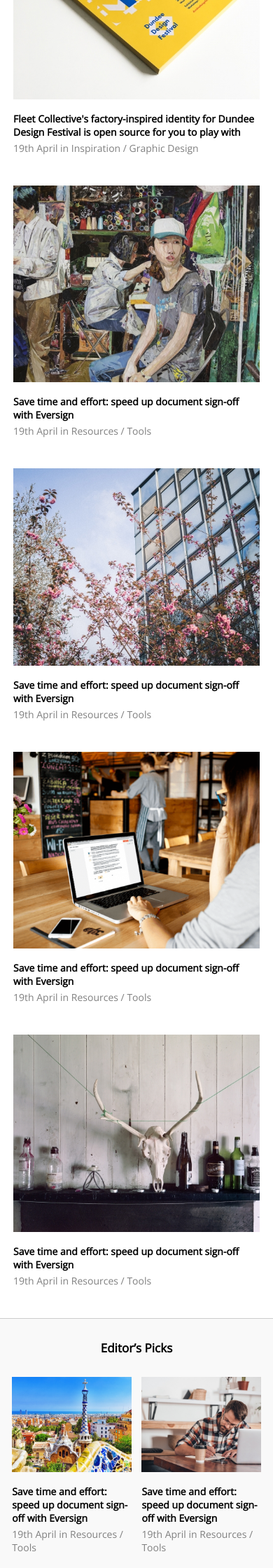
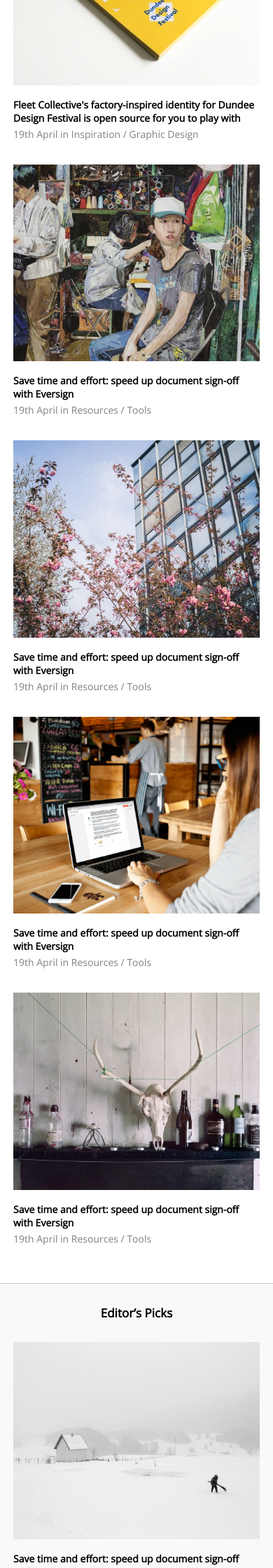
Before and after one commit to megraz/creativeboom, a PHP site: page / in a window 390 px wide. Shown: the part 1000-3240 px from the top of the page at 70% size. Run offline with PHP 8.4, Linux system fonts and the light colour scheme.

Commit message:
editor's picks

```diff
--- a/css/style.css
+++ b/css/style.css
@@ -4,7 +4,7 @@ body{
     width: 100%;
 }
 
-/*header*/
+/*-------------------------header-------------------------*/
 
 .bigheader{
     display: flex;
@@ -111,7 +111,7 @@ nav .menu ul li a:hover{
     color: black;
 }
 
-/*lead article*/
+/*-------------------------lead article-------------------------*/
 
 .banniere{
     background: url(../images/banniere.jpeg);
@@ -162,15 +162,7 @@ nav .menu ul li a:hover{
     text-decoration: underline;
 }
 
-/*articles gallery*/
-
-main {
-    display: flex;
-    flex-direction: column;
-    align-items: center;
-    margin-top: 25px;
-
-}
+/*-------------------------articles gallery-------------------------*/
 
 .articlesgallery{
     display: flex;
@@ -178,7 +170,7 @@ main {
     justify-content: space-around;
     width: 95%;
     margin: auto;
-    margin-bottom: 0;
+    margin-bottom: 20px;
 }
 
 .leadarticle{
@@ -187,11 +179,10 @@ main {
 
 article {
     width: 31%;
-    height: 52%;
-    margin-bottom: 30px;
     font-family: 'Open Sans', sans-serif;
     font-size: 14px;
     font-weight: bold;
+    margin-bottom: 20px;
 }
 
 
@@ -202,7 +193,6 @@ article img{
 .legende {
     width: 100%;
     height: 70%;
-    margin-bottom: 45px;
 }
 
 .date {
@@ -223,18 +213,17 @@ article img{
     text-decoration: underline;
 }
 
-/*editor's picks section*/
+/*-------------------------editor's picks section-------------------------*/
 
 .editor {
     display: flex;
     flex-direction: column;
     align-items: center;
+    width: 100%;
+    margin-bottom: 40px;
     background: rgb(249, 249, 249);
     border-top: 1px solid rgb(204, 204, 204);
     border-bottom: 1px solid rgb(204, 204, 204);
-    margin-bottom: 40px;
-    height: 50%;
-    width: 100%;
 
 }
 
@@ -249,8 +238,10 @@ article img{
 
 .editorspicks{
     display: flex;
+ flex-wrap: wrap;
     justify-content: space-around;
     width:  95%;
+    margin-bottom: 25px;
 }
 
 .editorspicks article {
@@ -262,7 +253,7 @@ article img{
     width: 100%;
 }
 
-/*banner ad*/
+/*-------------------------banner ad-------------------------*/
 
 aside {
     text-align: center;
@@ -274,7 +265,7 @@ aside img {
     width: 93%;
 }
 
-/*load more button*/
+/*-------------------------load more button-------------------------*/
 
 .loadmore {
     font-family: 'Open Sans', sans-serif;
@@ -295,7 +286,7 @@ aside img {
     color: white;
 }
 
-/*newsletter form*/
+/*-------------------------newsletter form-------------------------*/
 
 .newsletter {
     text-align: center;
@@ -336,7 +327,7 @@ button {
     font-size: 16px;
 }
 
-/*social networks section*/
+/*-------------------------social networks section-------------------------*/
 
 .reseaux {
     height: 130px;
@@ -345,7 +336,7 @@ button {
     align-items: center;
 }
 
-/*footer*/
+/*-------------------------footer-------------------------*/
 
 footer {
     background: #222;
@@ -397,7 +388,7 @@ footer a:hover {
     margin-top: 30px;
     margin-bottom: 30px;
 }
-/*responsive design*/
+/*-------------------------responsive design-------------------------*/
 
 @media screen and (max-width: 1024px){
 
@@ -437,25 +428,11 @@ footer a:hover {
     height: 19px;
 }
 
-main {
-    display: flex;
-    flex-direction: column;
-    align-items: center;
-    margin-top: 25px;
-
-}
-
-.articlesgallery{
-    display: flex;
-    flex-wrap: wrap;
-    justify-content: space-around;
-    width: 95%;
-}
 
 article {
     width: 47%;
-    height: 20%;
 }
+
 
 
 footer ul {
@@ -497,15 +474,26 @@ footer ul {
     margin-top: 70px;
 }
 
+article {
+    width: 95%;
+}
+
+.editorspicks{
+    width:  95%;
+}
+
+.editorspicks article {
+    width: 95%;
+    margin: 0;
+}
+
 .newsletter {
     font-size: 1.1em;
 }
 
-article {
-    width: 95%;
-    height: 10%;
 }
-}
+
+/*-------------------------animations-------------------------*/
 
 @Keyframes animLogo {
     0% {
```
Also changed, not shown: images/editor1.jpeg, images/editor2.jpeg.
